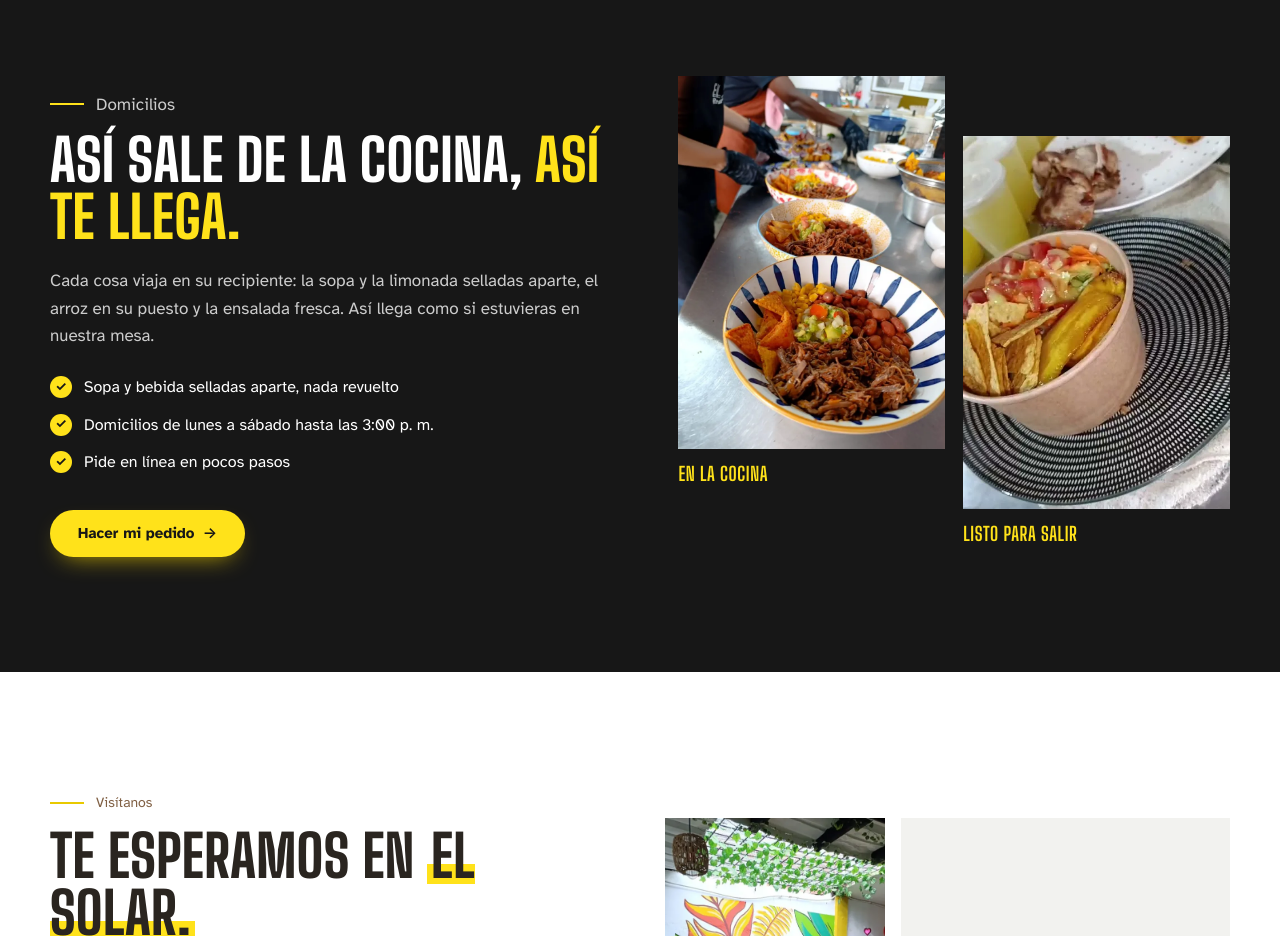
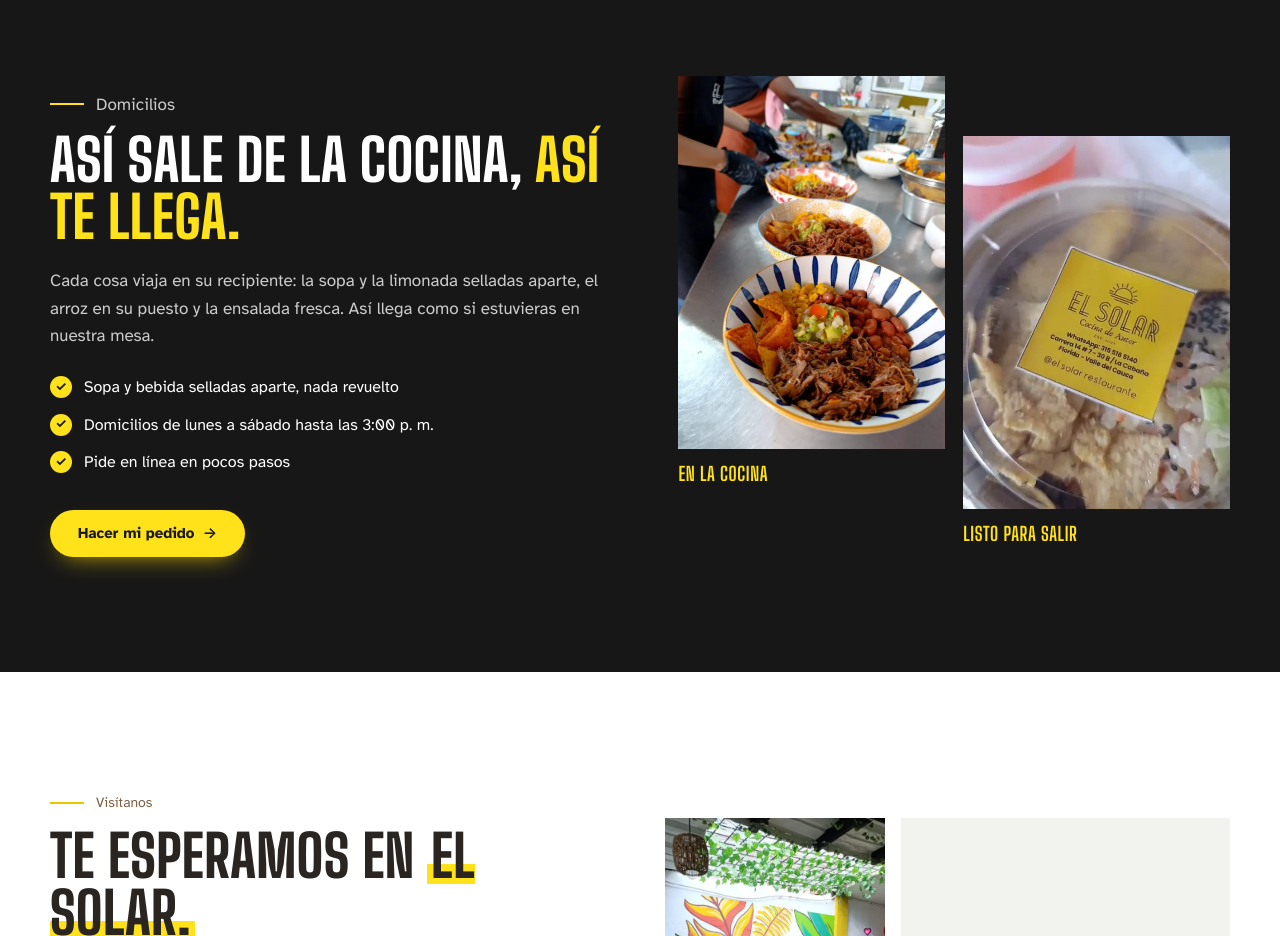
Before and after one commit to camiloquevedoin/elsolar, a plain HTML site: page index.html in a window 1280 px wide. Shown: the part 7020-7956 px from the top of the page. Drawn offline with Linux system fonts and the light colour scheme; grey boxes are pictures that could not be loaded.

Commit message:
Domicilios: foto del bowl sellado con la etiqueta de El Solar (de los videos del 25-nov)
Co-Authored-By: Claude Opus 5.5 <noreply@anthropic.com>

```diff
--- a/index.html
+++ b/index.html
@@ -349,7 +349,7 @@
         </div>
         <div class="delivery__imgs">
           <figure class="reveal"><img src="img/cocina.webp" alt="Bowls emplatados en la cocina listos para salir" loading="lazy" width="963" height="1280"><figcaption>En la cocina</figcaption></figure>
-          <figure class="reveal"><img src="img/empaque-real.webp" alt="Bowl en envase kraft listo para domicilio, junto a limonadas selladas" loading="lazy" width="478" height="850"><figcaption>Listo para salir</figcaption></figure>
+          <figure class="reveal"><img src="img/empaque-sellado.webp" alt="Bowl sellado con la etiqueta amarilla de El Solar, junto a una limonada sellada, listo para domicilio" loading="lazy" width="478" height="670"><figcaption>Listo para salir</figcaption></figure>
         </div>
       </div>
     </section>
```
Also changed, not shown: img/empaque-real.webp (deleted), img/empaque-sellado.webp (added).
